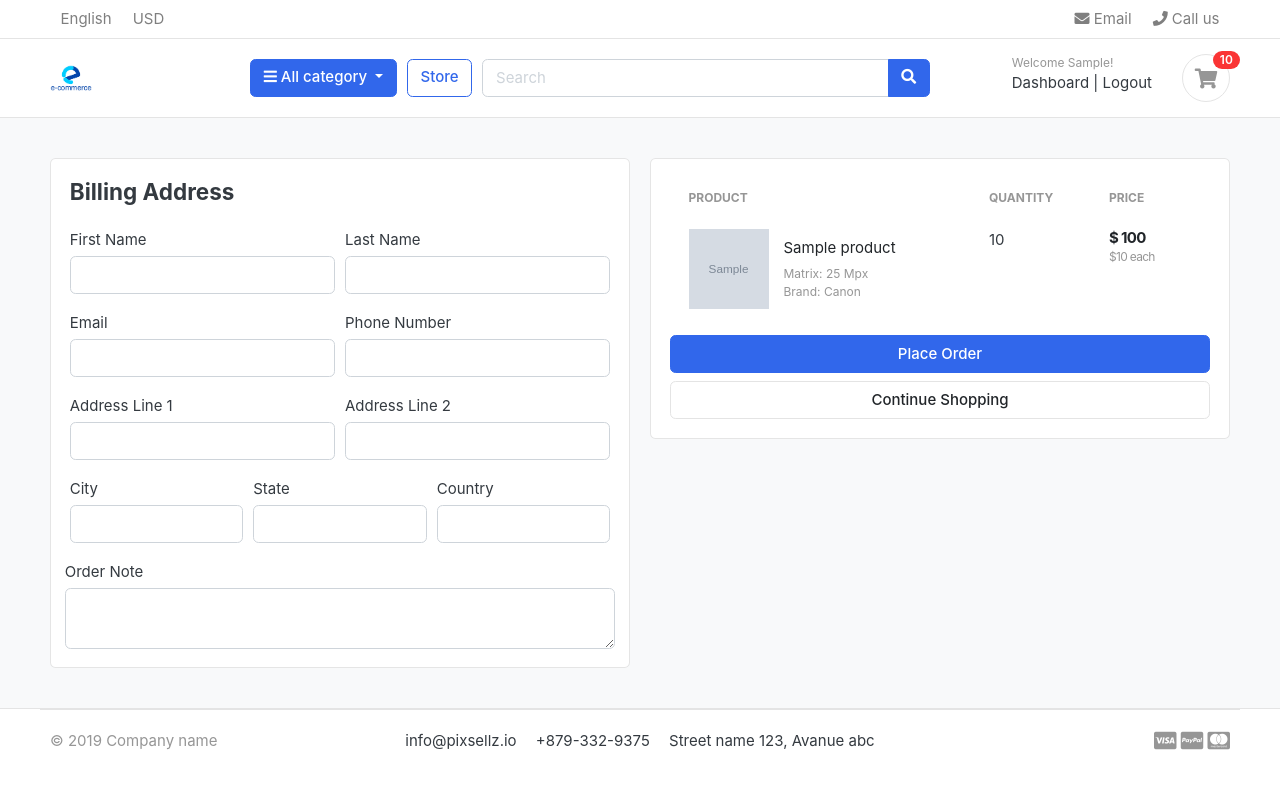
After one commit to yxsh7/Ecommerce-Project-Django, a Django app: page /cart/checkout/ in a window 1280 px wide. The commit adds this page. Run offline with Django 5.2, Linux system fonts and the light colour scheme; a user stored in the database is signed in; tables that the repository leaves empty hold one stand-in row (values such as "Sample post"); grey boxes marked "Sample" are stand-in pictures; some libraries are stand-ins or nearby versions; some web fonts are replaced.

Commit message:
handled cart for logged in users

```diff
--- a/carts/context_processors.py
+++ b/carts/context_processors.py
@@ -9,17 +9,13 @@ def counter(request):
     else:
         try:
             cart = Cart.objects.filter(cart_id=_cart_id(request))
-            cart_items = CartItem.objects.all().filter(cart=cart[:1])
-            for cart_item in cart_items:
-                cart_count += cart_item.quantity
-            """
             if request.user.is_authenticated:
                 cart_items = CartItem.objects.all().filter(user=request.user)
             else:
                 cart_items = CartItem.objects.all().filter(cart=cart[:1])
             for cart_item in cart_items:
                 cart_count += cart_item.quantity
-            """
+
         except Cart.DoesNotExist:
             cart_count = 0
     return dict(cart_count=cart_count)
--- a/carts/models.py
+++ b/carts/models.py
@@ -1,6 +1,6 @@
 from django.db import models
 from store.models import Product
-
+from accounts .models import Account
 
 # Create your models here.
 class Cart(models.Model):
@@ -11,8 +11,9 @@ class Cart(models.Model):
         return self.cart_id
 
 class CartItem(models.Model):
+    user = models.ForeignKey(Account, on_delete=models.CASCADE, null=True)
     product = models.ForeignKey(Product, on_delete=models.CASCADE)
-    cart = models.ForeignKey(Cart, on_delete=models.CASCADE)
+    cart = models.ForeignKey(Cart, on_delete=models.CASCADE, null=True)
     quantity = models.IntegerField()
     is_active = models.BooleanField(default=True)
 
--- a/carts/urls.py
+++ b/carts/urls.py
@@ -6,4 +6,6 @@ urlpatterns = [
     path('remove_cart/<int:product_id>/', views.remove_cart, name='remove_cart'),
     path('remove_cart_item/<int:product_id>/', views.remove_cart_item, name='remove_cart_item'),
 
+    path('checkout/', views.checkout, name='checkout'),
+
 ]
--- a/carts/views.py
+++ b/carts/views.py
@@ -1,3 +1,4 @@
+from django.contrib.auth.decorators import login_required
 from django.http import HttpResponse
 from django.shortcuts import render, redirect, get_object_or_404
 from store.models import Product
@@ -8,8 +9,11 @@ def cart(request, total=0, quantity=0, cart_items=None):
     try:
         tax = 0
         grand_total =0
-        cart = Cart.objects.get(cart_id=_cart_id(request))
-        cart_items = CartItem.objects.filter(cart=cart, is_active=True)
+        if request.user.is_authenticated:
+            cart_items = CartItem.objects.filter(user=request.user, is_active=True)
+        else:
+            cart = Cart.objects.get(cart_id=_cart_id(request))
+            cart_items = CartItem.objects.filter(cart=cart, is_active=True)
         for cart_item in cart_items:
             total += (cart_item.product.price * cart_item.quantity)
             quantity += cart_item.quantity
@@ -33,42 +37,105 @@ def _cart_id(request):
     return cart
 
 def add_cart(request, product_id):
+    current_user = request.user
     product = Product.objects.get(id=product_id)
-    try:
-        cart = Cart.objects.get(cart_id=_cart_id(request))
-    except Cart.DoesNotExist:
-        cart = Cart.objects.create(
-        cart_id = _cart_id(request)
-        )
-    cart.save()
+    # if user is authenticated
+    if current_user.is_authenticated:
+        """
+        try:
+            cart = Cart.objects.get(cart_id=_cart_id(request))
+        except Cart.DoesNotExist:
+            cart = Cart.objects.create(
+            cart_id = _cart_id(request)
+            )
+        cart.save()
+        """
+        try:
+            cart_item = CartItem.objects.get(product=product, user=current_user)
+            cart_item.quantity += 1
+            cart_item.save()
+        except CartItem.DoesNotExist:
+            cart_item = CartItem.objects.create(
+            product = product,
+            quantity=1,
+            user = current_user,
+            )
+            cart_item.save()
+        return redirect('cart')
+    # not authenticated
+    else:
+        try:
+            cart = Cart.objects.get(cart_id=_cart_id(request))
+        except Cart.DoesNotExist:
+            cart = Cart.objects.create(
+            cart_id = _cart_id(request)
+            )
+        cart.save()
 
-    try:
-        cart_item = CartItem.objects.get(product=product, cart=cart)
-        cart_item.quantity += 1
-        cart_item.save()
-    except CartItem.DoesNotExist:
-        cart_item = CartItem.objects.create(
-        product = product,
-        quantity=1,
-        cart = cart,
-        )
-        cart_item.save()
-    return redirect('cart')
+        try:
+            cart_item = CartItem.objects.get(product=product, cart=cart)
+            cart_item.quantity += 1
+            cart_item.save()
+        except CartItem.DoesNotExist:
+            cart_item = CartItem.objects.create(
+            product = product,
+            quantity=1,
+            cart = cart,
+            )
+            cart_item.save()
+        return redirect('cart')
 
 def remove_cart(request, product_id):
-    cart = Cart.objects.get(cart_id=_cart_id(request))
+
     product = get_object_or_404(Product, id=product_id)
-    cart_item = CartItem.objects.get(product=product, cart=cart)
-    if cart_item.quantity > 1:
-        cart_item.quantity -= 1
-        cart_item.save()
-    else:
-        cart_item.delete()
+    try:
+        if request.user.is_authenticated:
+            cart_item = CartItem.objects.get(product=product, user=request.user)
+        else:
+            cart = Cart.objects.get(cart_id=_cart_id(request))
+            cart_item = CartItem.objects.get(product=product, cart=cart)
+        if cart_item.quantity > 1:
+            cart_item.quantity -= 1
+            cart_item.save()
+        else:
+            cart_item.delete()
+    except:
+        pass
     return redirect('cart')
 
 def remove_cart_item(request, product_id):
-    cart = Cart.objects.get(cart_id=_cart_id(request))
     product = get_object_or_404(Product, id=product_id)
-    cart_item = CartItem.objects.get(product=product, cart=cart)
+    if request.user.is_authenticated:
+        cart_item = CartItem.objects.get(product=product, user=request.user)
+    else:
+        cart = Cart.objects.get(cart_id=_cart_id(request))
+        cart_item = CartItem.objects.get(product=product, cart=cart)
     cart_item.delete()
     return redirect('cart')
+
+@login_required(login_url='login')
+def checkout(request, total=0, quantity=0, cart_items=None):
+    try:
+        tax = 0
+        grand_total = 0
+        if request.user.is_authenticated:
+            cart_items = CartItem.objects.filter(user=request.user, is_active=True)
+        else:
+            cart = Cart.objects.get(cart_id=_cart_id(request))
+            cart_items = CartItem.objects.filter(cart=cart, is_active=True)
+        for cart_item in cart_items:
+            total += (cart_item.product.price * cart_item.quantity)
+            quantity += cart_item.quantity
+        tax = (2 * total)/100
+        grand_total = total + tax
+    except ObjectDoesNotExist:
+        pass #just ignore
+
+    context = {
+        'total': total,
+        'quantity': quantity,
+        'cart_items': cart_items,
+        'tax'       : tax,
+        'grand_total': grand_total,
+    }
+    return render(request, 'store/checkout.html', context)
--- a/store/urls.py
+++ b/store/urls.py
@@ -9,4 +9,5 @@ urlpatterns = [
     path('category/<slug:category_slug>/<slug:product_slug>/', views.product_detail, name='product_detail'),
     path('search/',views.search, name='search'),
 
+
 ]
--- a/store/views.py
+++ b/store/views.py
@@ -1,3 +1,4 @@
+from django.contrib.auth.decorators import login_required
 from django.core.paginator import EmptyPage, PageNotAnInteger, Paginator
 from django.http import HttpResponse
 from django.db.models import Q
--- a/templates/base.html
+++ b/templates/base.html
@@ -7,7 +7,7 @@
 <meta http-equiv="cache-control" content="max-age=604800" />
 <meta name="viewport" content="width=device-width, initial-scale=1, shrink-to-fit=no">
 
-<title>GreatKart | One of the Biggest Online Shopping Platform</title>
+<title>ShopKart | One of the Biggest Online Shopping Platform</title>
 
 <link href="{% static 'images/favicon.ico' %}" rel="shortcut icon" type="image/x-icon">
 
--- a/templates/store/cart.html
+++ b/templates/store/cart.html
@@ -88,7 +88,7 @@
 			<p class="text-center mb-3">
 				<img src="{% static './images/misc/payments.png' %}" height="26">
 			</p>
-			<a href="./place-order.html" class="btn btn-primary btn-block"> Checkout </a>
+			<a href="{% url 'checkout' %}" class="btn btn-primary btn-block"> Checkout </a>
 			<a href="{% url 'store' %}" class="btn btn-light btn-block">Continue Shopping</a>
 		</div> <!-- card-body.// -->
 		</div> <!-- card.// -->
--- /dev/null
+++ b/templates/store/checkout.html
@@ -0,0 +1,130 @@
+{% extends 'base.html' %}
+{% load static %}
+{% block content %}
+
+<section class="section-content padding-y bg">
+<div class="container">
+
+<!-- ============================ COMPONENT 1 ================================= -->
+
+<div class="row">
+	<aside class="col-lg-6">
+<div class="card">
+    <div class="card-body">
+        <h4 class="card-title mb-4">Billing Address</h4>
+        <form action="" method="POST">
+            {% csrf_token %}
+            <div class="form-row">
+                <div class="col form-group">
+                    <label for="">First Name</label>
+                    <input type="text" name="first_name" class="form-control" required>
+                </div>
+                <div class="col form-group">
+                    <label for="">Last Name</label>
+                    <input type="text" name="last_name" class="form-control" required>
+                </div>
+            </div>
+               <div class="form-row">
+                <div class="col form-group">
+                    <label for="">Email</label>
+                    <input type="email" name="email" class="form-control" required>
+                </div>
+                <div class="col form-group">
+                    <label for="">Phone Number</label>
+                    <input type="text" name="phone" class="form-control" required>
+                </div>
+            </div>
+               <div class="form-row">
+                <div class="col form-group">
+                    <label for="">Address Line 1</label>
+                    <input type="email" name="address_line_1" class="form-control" required>
+                </div>
+                <div class="col form-group">
+                    <label for="">Address Line 2</label>
+                    <input type="text" name="address_line_2" class="form-control">
+                </div>
+            </div>
+             <div class="form-row">
+                <div class="col form-group">
+                    <label for="">City</label>
+                    <input type="email" name="city" class="form-control" required>
+                </div>
+                <div class="col form-group">
+                    <label for="">State</label>
+                    <input type="text" name="state" class="form-control" required>
+                </div>
+                 <div class="col form-group">
+                    <label for="">Country</label>
+                    <input type="text" name="country" class="form-control" required>
+                </div>
+                 </div>
+                 <div class="form-row">
+                     <label for="">Order Note</label>
+                     <textarea name="order_note" rows="2" class="form-control"></textarea>
+                 </div>
+
+
+    </div>
+</div> <!-- card.// -->
+
+	</aside> <!-- col.// -->
+	<aside class="col-lg-6">
+
+		<div class="card">
+		<div class="card-body">
+<table class="table table-borderless table-shopping-cart">
+<thead class="text-muted">
+<tr class="small text-uppercase">
+  <th scope="col">Product</th>
+  <th scope="col" width="120">Quantity</th>
+  <th scope="col" width="120">Price</th>
+
+</tr>
+</thead>
+<tbody>
+{% for cart_item in cart_items %}
+<tr>
+	<td>
+		<figure class="itemside align-items-center">
+			<div class="aside"><img src="{{ cart_item.product.images.url }}" class="img-sm"></div>
+			<figcaption class="info">
+				<a href="{{ cart_item.product.get_url }}" class="title text-dark">{{ cart_item.product.product_name }}</a>
+				<p class="text-muted small">Matrix: 25 Mpx <br> Brand: Canon</p>
+			</figcaption>
+		</figure>
+	</td>
+	<td>
+		<!-- col.// -->
+			<label for="">{{ cart_item.quantity }}</label>
+	</td>
+	<td>
+		<div class="price-wrap">
+			<var class="price">$ {{ cart_item.sub_total }}</var>
+			<small class="text-muted"> ${{ cart_item.product.price }} each </small>
+		</div> <!-- price-wrap .// -->
+	</td>
+
+</tr>
+{% endfor %}
+
+</tbody>
+</table>
+            <button type="submit" class="btn btn-primary btn-block" name="submit">Place Order</button>
+			<a href="{% url 'store' %}" class="btn btn-light btn-block">Continue Shopping</a>
+         </form>
+		</div> <!-- card-body.// -->
+		</div> <!-- card.// -->
+
+</aside> <!-- col.// -->
+
+
+</div> <!-- row.// -->
+<!-- ============================ COMPONENT 1 END .// ================================= -->
+
+</div> <!-- container .//  -->
+</section>
+<!-- ========================= SECTION CONTENT END// ========================= -->
+</body>
+</html>
+
+{% endblock %}
```
Also changed, not shown: accounts/views.py (+27 -2 lines), Ecommerce_Project/static/images/logo.png, carts/migrations/0003_auto_20240209_0608.py (added), static/images/logo.png.
